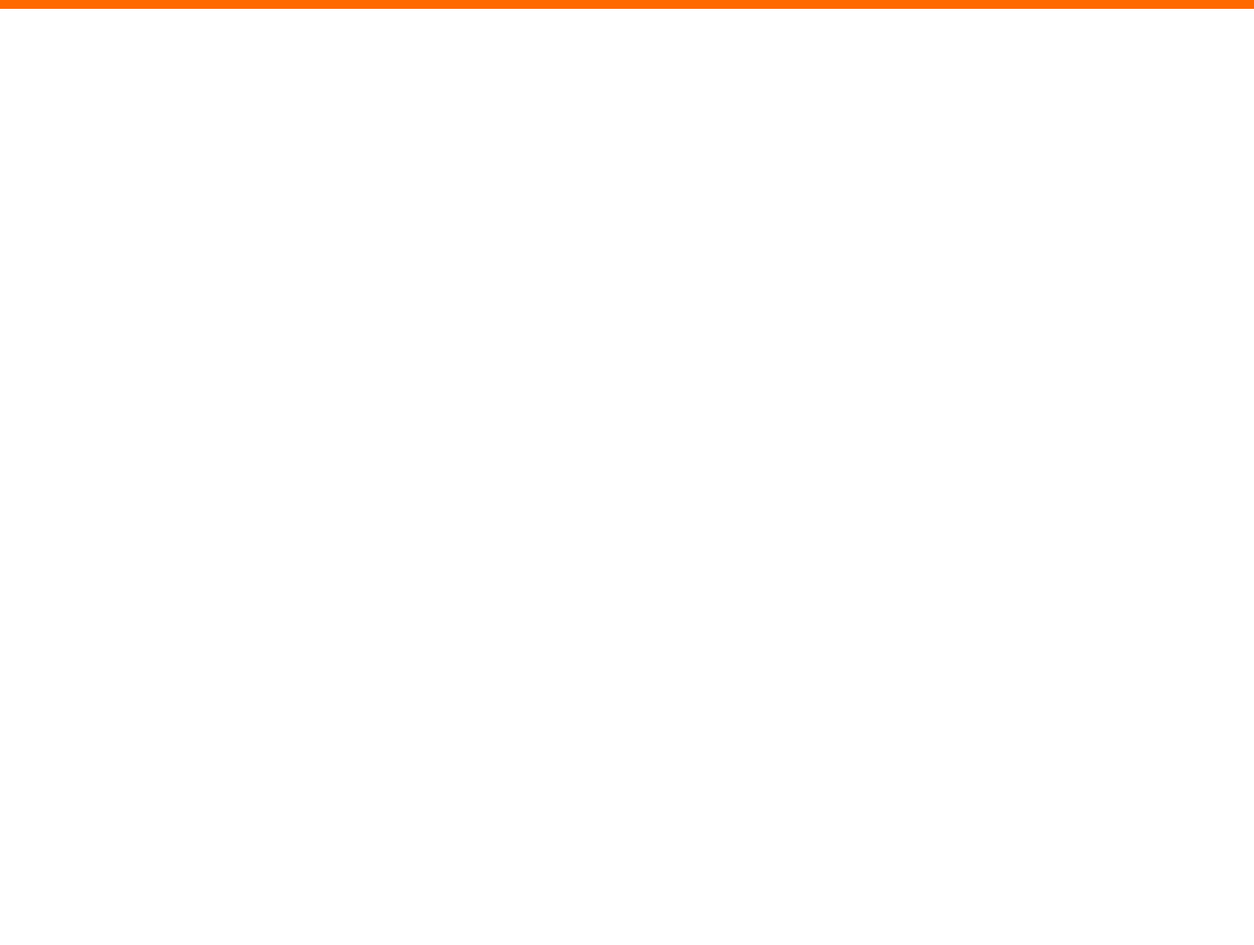
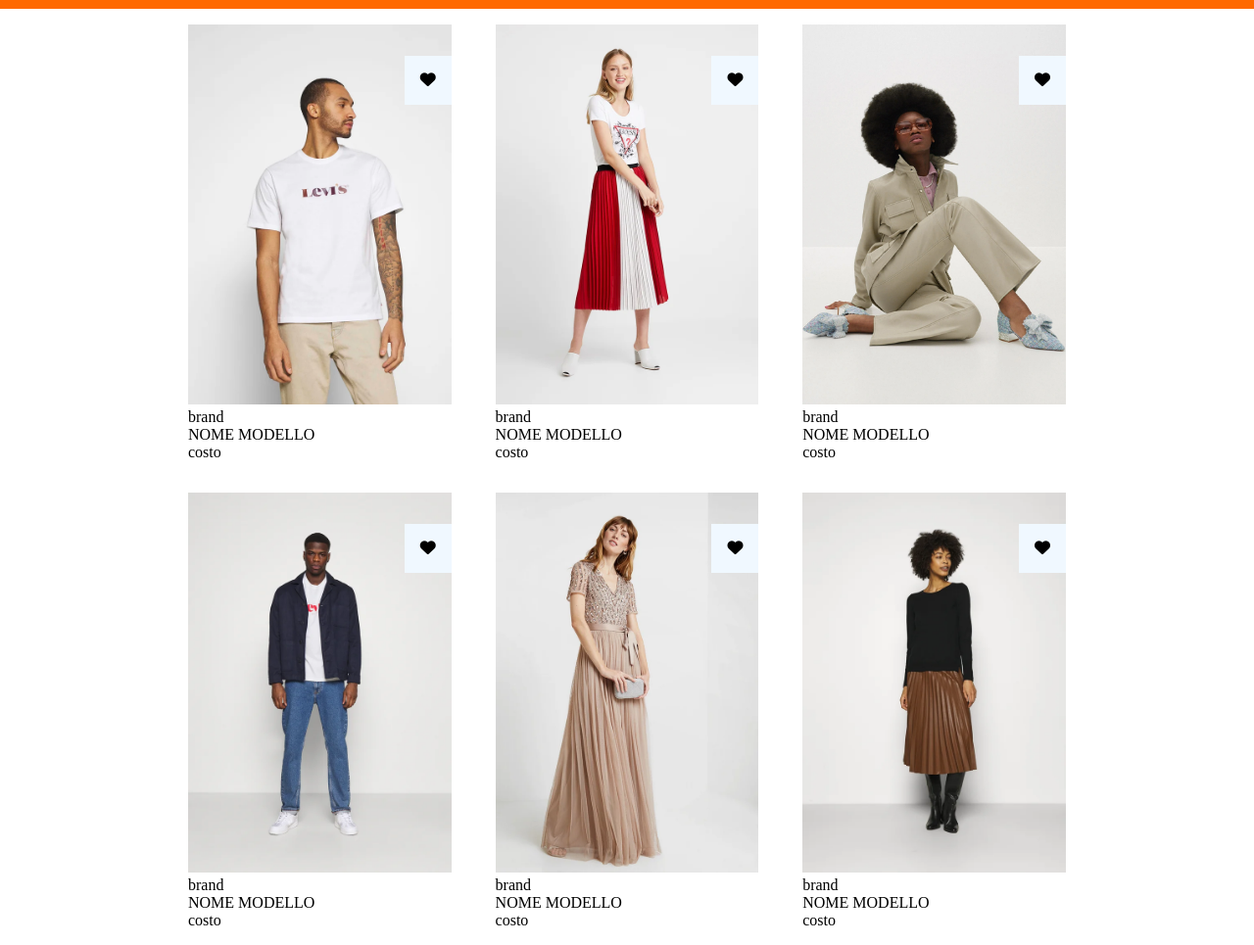
Before and after one commit to RaoulBongarzoni/html-css-boolando, a plain HTML site: page index.html in a window 1280 px wide. Shown: the part 41-1006 px from the top of the page at 98% size. Before the commit the page ends 800 px from the top, so only its background shows below. Drawn offline with Linux system fonts and the light colour scheme.

Commit message:
blocco centrale senza etichette

```diff
--- a/css/style.css
+++ b/css/style.css
@@ -7,11 +7,10 @@
 .flex-container{
 
     display: flex;
-    justify-content: space-between;
-    align-items: center;
-    width: 70%;
     height: 100%;
     margin: 0 auto;
+
+
 }
 
 #logo{
@@ -20,3 +19,41 @@
 #logo>img{
     height: 100%;
 }
+
+
+/* .cards{
+    position: relative;
+    margin-top: 5%;
+
+}
+
+.imgb{
+
+    position: absolute;
+    left:0%
+    z-index: 0;
+
+} */
+
+.card{
+    margin: 0 auto;
+
+
+}
+
+.w-30>img{
+    object-fit: cover;
+    max-width: 100%;
+}
+
+
+.like{
+    background-color: aliceblue;
+
+    padding: 16px;
+    position: absolute;
+    top: 10%;
+    right: 0px;
+
+
+}
--- a/css/utilities.css
+++ b/css/utilities.css
@@ -35,6 +35,7 @@
 .flex-align-center{ align-items: center;}
 .flex-justify-center{ justify-content: center;}
 .flex-stretch{ align-items: stretch;}
+.f-wrap{ flex-wrap: wrap;}
 
 /* background */
 
@@ -77,3 +78,25 @@
 .f-30{font-size: 30px;}
 .f-20{font-size: 20px;}
 .f-40{ font-size: 40px;}
+
+/* margin */
+
+.m-16{ margin: 16px;}
+.mt-16{ margin-top: 16px;}
+.mb-16{ margin-bottom: 16px;}
+.ml-16{ margin-left: 16px;}
+.mr-16{ margin-right: 16px;}
+.my-16{ margin: 16px 0px 16px 0px;}
+.mx-16{ margin: 0 16px 0 16px;}
+
+.m-32{ margin: 32px;}
+.mt-32{ margin-top: 32px;}
+.mb-32{ margin-bottom: 32px;}
+.ml-32{ margin-left: 32px;}
+.mr-32{ margin-right: 32px;}
+.my-32{ margin: 32px 0px 32px 0px;}
+.mx-32{ margin: 0 32px 0 32px;}
+
+/* position */
+
+.p-rel{position: relative;}
--- a/index.html
+++ b/index.html
@@ -15,7 +15,7 @@
 
     <header>
         <div class="headbar bg-zalando">
-            <div class="flex-container">
+            <div class="flex-container flex-align-center flex-justify-between w-70">
                 <div id="link">
                  <a href="#">Uomo</a>
                  <a href="#">Donna</a>
@@ -34,7 +34,83 @@
         </div>
     </header>
 
-    <main></main>
+    <main>
+
+        <div class="flex-container flex-justify-between w-70 f-wrap">
+
+            <div class="w-30 py-16 p-rel">
+
+                <img src="img/1.webp" alt="">
+
+                <span>brand</span>
+                <p>NOME MODELLO</p>
+                <p>costo</p>
+                <div class="like"><i class="fa-solid fa-heart"></i></div>
+            </div>
+
+            <div class="w-30 py-16 p-rel">
+<!--                 <img src="img/2.webp" alt=""> -->
+                <img src="img/2b.webp" alt="">
+
+                <span>brand</span>
+                <p>NOME MODELLO</p>
+                <p>costo</p>
+                <div class="like"><i class="fa-solid fa-heart"></i></div>
+            </div>
+
+            <div class="w-30 py-16 p-rel">
+<!--                 <img src="img/3.webp" alt=""> -->
+                <img src="img/3b.webp" alt="">
+
+                <span>brand</span>
+                <p>NOME MODELLO</p>
+                <p>costo</p>
+                <div class="like"><i class="fa-solid fa-heart"></i></div>
+            </div>
+
+            <div class="w-30 py-16 p-rel">
+<!--                 <img src="img/4.webp" alt=""> -->
+                <img src="img/4b.webp" alt="">
+
+                <span>brand</span>
+                <p>NOME MODELLO</p>
+                <p>costo</p>
+
+                <div class="like"><i class="fa-solid fa-heart"></i></div>
+            </div>
+
+            <div class="w-30 py-16 p-rel">
+<!--                 <img src="img/5.webp" alt=""> -->
+                <img src="img/5b.webp" alt="">
+
+
+                <span>brand</span>
+                <p>NOME MODELLO</p>
+                <p>costo</p>
+
+
+                <div class="like"><i class="fa-solid fa-heart"></i></div>
+
+            </div>
+
+            <div class="w-30 py-16 p-rel">
+<!--                 <img src="img/6.webp" alt=""> -->
+                <img src="img/6b.webp" alt="">
+
+                <span>brand</span>
+                <p>NOME MODELLO</p>
+                <p>costo</p>
+
+                <div class="like"><i class="fa-solid fa-heart"></i></div>
+            </div>
+
+
+
+
+        </div>
+
+
+    </main>
 
     <footer></footer>
 
```
